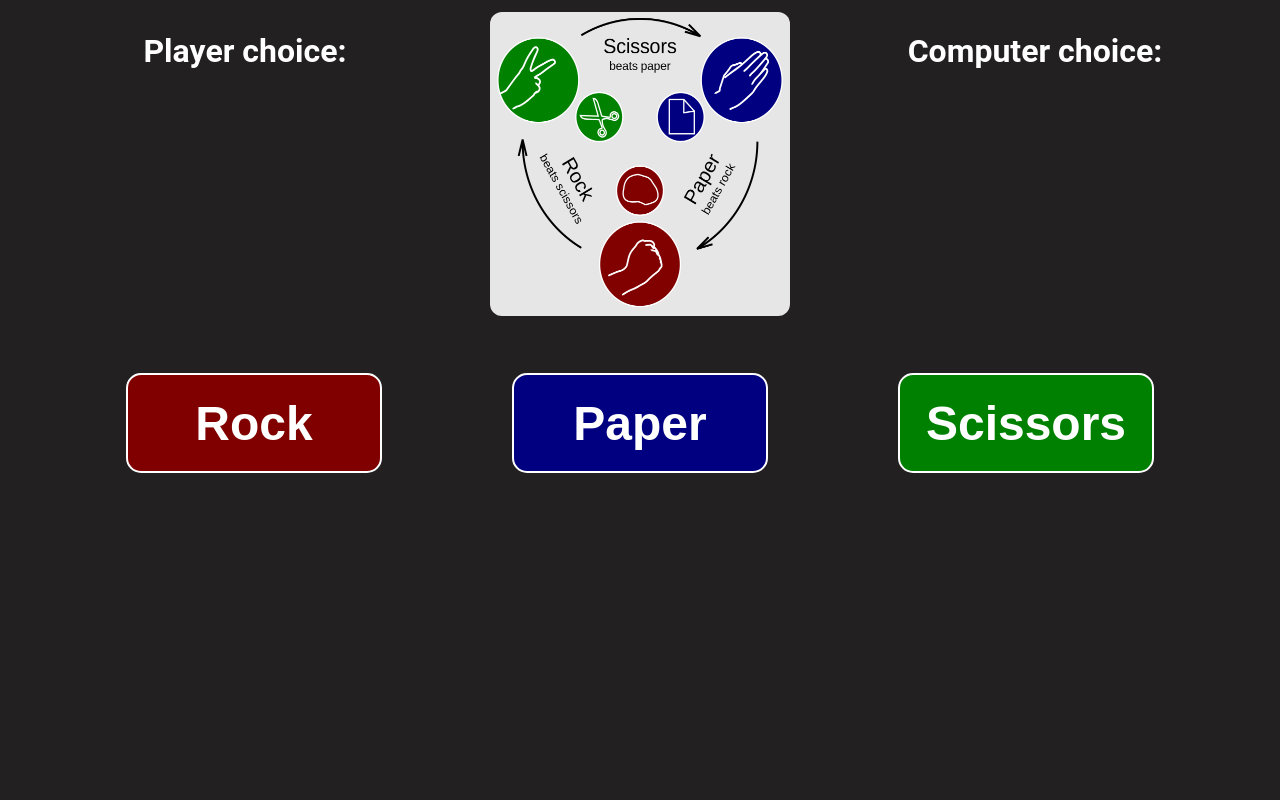
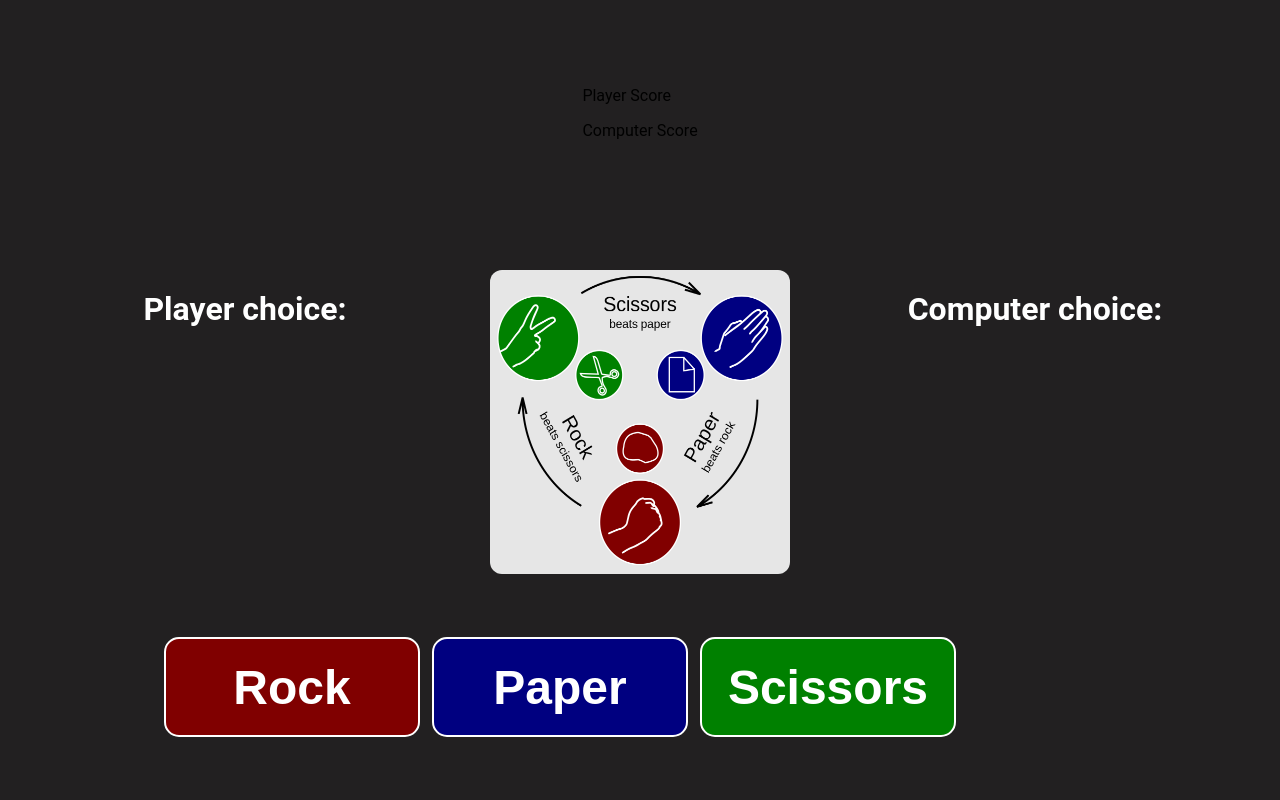
Before and after one commit to john-beamish/rock-paper-scissors, a plain HTML site: page index.html in a window 1280 px wide. Drawn offline with Linux system fonts and the light colour scheme.

Commit message:
fixed major bugs & style issues

```diff
--- a/index.html
+++ b/index.html
@@ -9,6 +9,20 @@
 <body>
 
   <div id="container1" class="container">
+    <div id="running-score-container">
+      <div id="player-score-container" class="score">
+        <p id="player-score">Player Score</p>
+      </div>
+      <div id="results-endgame-container">
+        <div id="results-container"></div>
+        <div id="endgame-container"></div>
+      </div>
+      <div id="computer-score-container" class="score">
+        <p id="computer-score">Computer Score</p>
+      </div>
+    </div>
+  </div>
+  <div id="container2" class="container">
     <div id="player-choice-container" class="choice-container">
       <div id="player-choice-text-container">
         <p id="player-choice-text">Player choice:</p>
@@ -24,20 +38,19 @@
       </div>
       <div id="computer-choice-image-container"></div>
     </div>
-  </div>
-  <div id="container2" class="container">
-    <button id="rock-button">Rock</button>
-    <button id="paper-button">Paper</button>
-    <button id="scissors-button">Scissors</button>
+
+
+
   </div>
   <div id="container3" class="container">
-    <div id="results-container"></div>
-    <div id="running-score-container"></div>
-    <div id="endgame-container"></div>
-  </div>
-  <div id="container4" class="container">
+    <div id="button-container">
+      <button id="rock-button">Rock</button>
+      <button id="paper-button">Paper</button>
+      <button id="scissors-button">Scissors</button>
+    </div>
     <div id="reset-container"></div>
   </div>
+
   <script src="javascript.js"></script>
 </body>
 </html>
```
